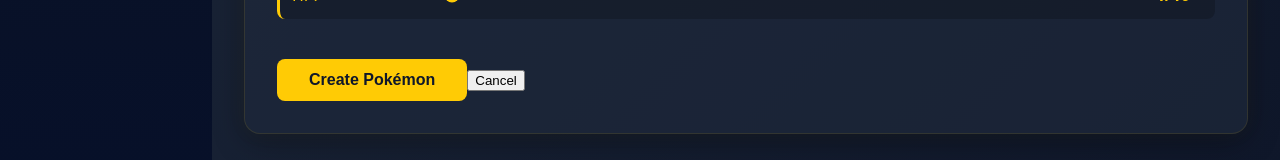
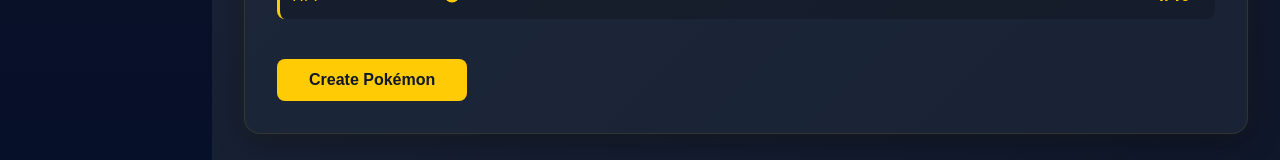
Before and after one commit to anekemuna/team-dex, a React (Vite) app: page /create in a window 1280 px wide. Shown: the part 777-937 px from the top of the page. Built offline with nearby package versions, Linux system fonts and the light colour scheme.

Commit message:
Remove Cancel Button

```diff
--- a/src/pages/Create.jsx
+++ b/src/pages/Create.jsx
@@ -243,7 +243,6 @@
         </div>
 
         <input type="submit" value="Create Pokémon" onClick={handleSubmit} />
-        <input type="button" value="Cancel" />
       </form>
     </div>
   );
```
